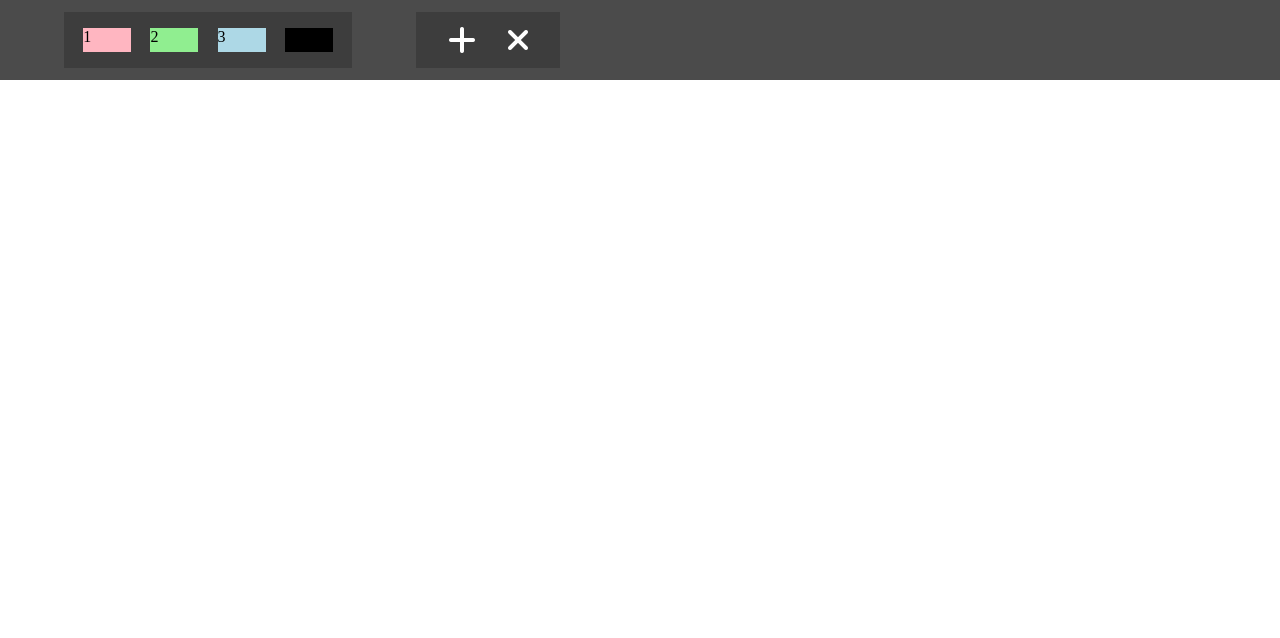
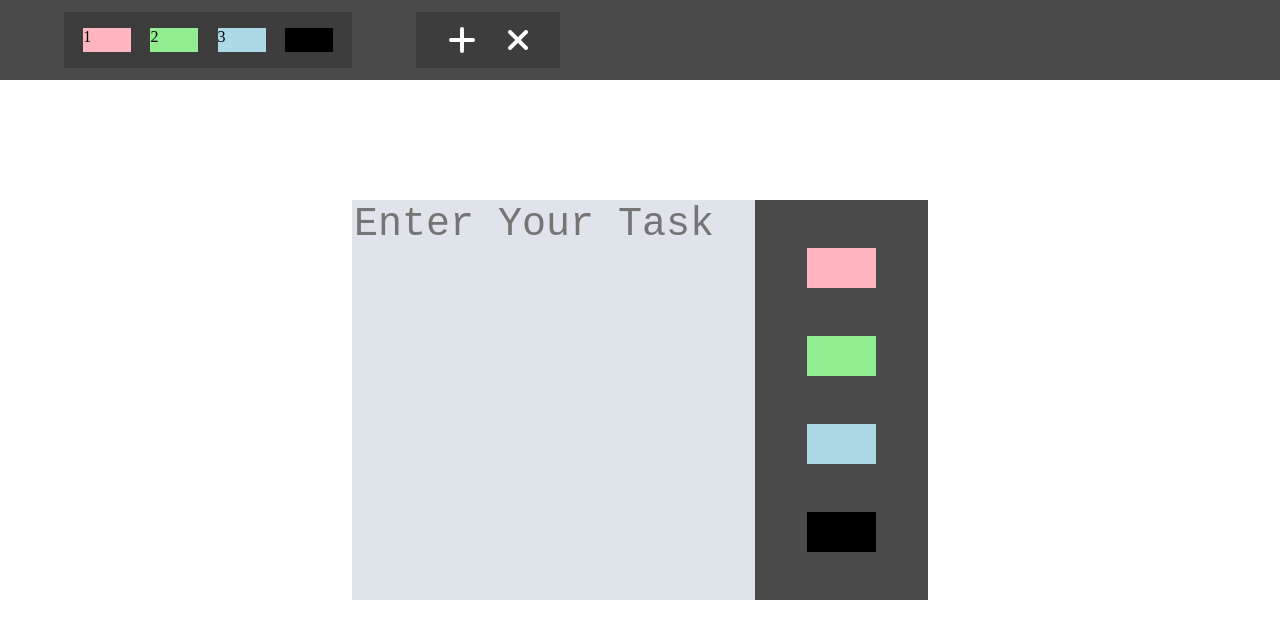
Before and after one commit to prashant2606999/DISNEY-CLONE, a plain HTML site: page index.html in a window 1280 px wide. Drawn offline with Linux system fonts and the light colour scheme.

Commit message:
:art: frontend

```diff
--- a/index.html
+++ b/index.html
@@ -35,6 +35,16 @@
 
     </div>
 
+   <div class="model-cont">
+    <textarea class="textarea-cont" placeholder="Enter Your Task"></textarea>
+    <div class="priority-color-cont">
+        <div class="lightpink"></div>
+        <div class="lightgreen"></div>
+        <div class="lightblue"></div>
+        <div class="lightblack"></div>
+    </div>
+   </div>
+
 
 
 </body>
--- a/style.css
+++ b/style.css
@@ -57,3 +57,36 @@ body{
     font-size: 2rem;
     color: white;
 }
+
+.model-cont{
+    height: 50vh;
+    background-color: lightblue;
+    width: 45vw;;
+    display: flex;
+    position: absolute;
+    top: calc((100vh - 50vh)/2);
+    left: calc((100vw - 45vw)/2);
+}
+.textarea-cont{
+    width: 70%;
+    height: 100%;
+    background-color: #dfe4ea;
+    border: none;
+    resize: none;
+    font-size: 2.5rem ;
+    outline: none;
+}
+.priority-color-cont{
+    width: 30%;
+    height: 100%;
+    background-color: #4b4b4b;
+    display: flex;
+    flex-direction: column;
+    justify-content: space-evenly;
+    align-items: center;
+
+}
+.priority-color-cont>div{
+    height: 10%;
+    width: 40%;
+}
```
